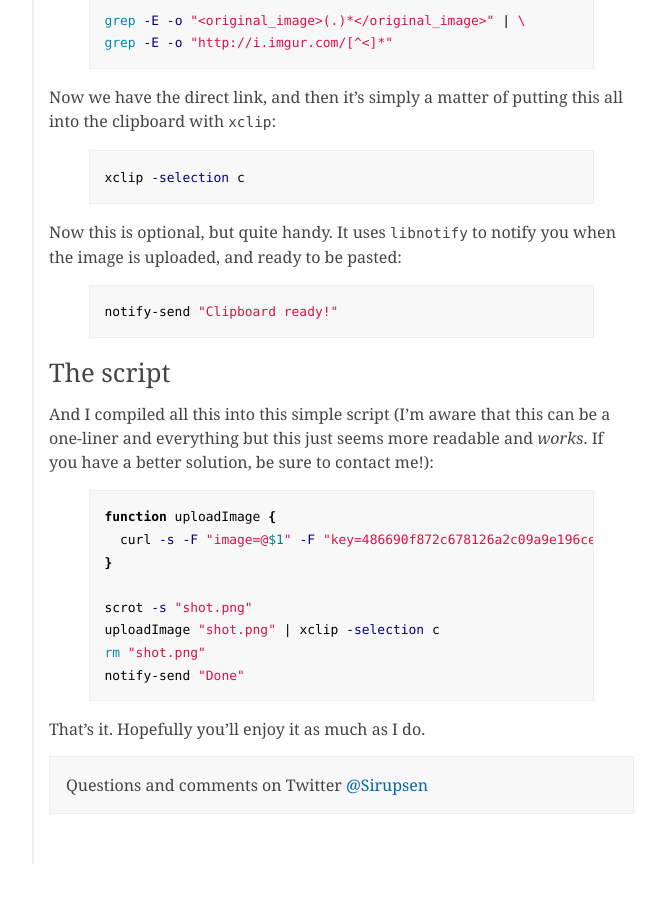
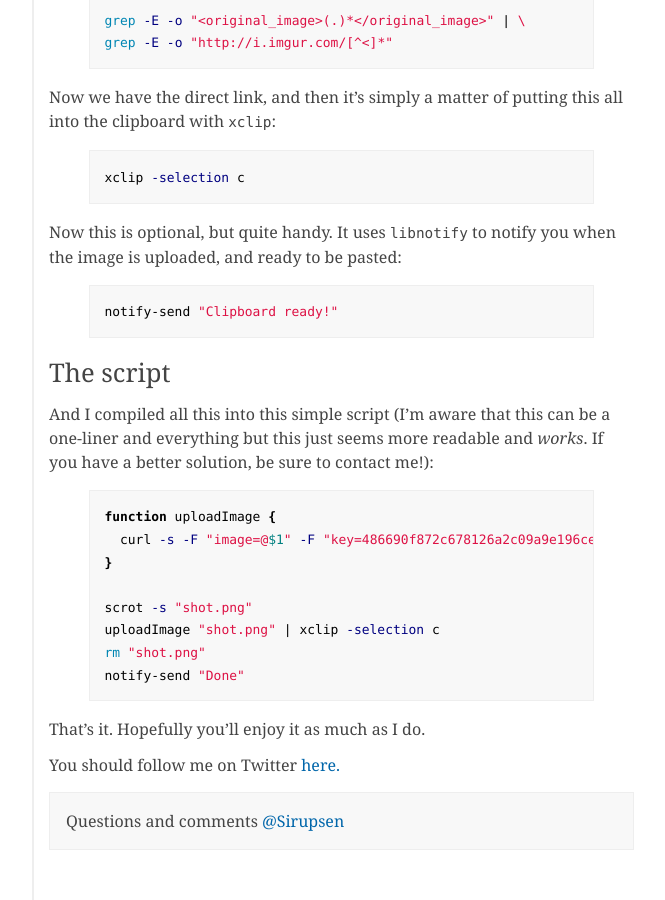
Before and after one commit to igor47/blog, a Jekyll site: the page built from _posts/2010-05-10-a-simple-imgur-bash-screenshot-utility.md, in a window 1280 px wide and 900 px high, scrolled down 1355 px. Shown: the whole window, without its empty margins (218-883 px from the left). Built offline with Jekyll 4.4.1, drawn with Linux system fonts in a browser that asks for light colours; Markdown is read by kramdown in place of the engine named in the settings; comment, search, counter and statistics services are not loaded; before the commit the page ends 2219 px from its top, so only the background shows below that.

Commit message:
You should follow me on Twitter.

```diff
--- a/_layouts/post.html
+++ b/_layouts/post.html
@@ -30,7 +30,11 @@ blog: true
 
   {{ content }}
 
+  <p>
+  You should follow me on Twitter <a href="http://twitter.com/Sirupsen">here.</a>
+  </p>
+
   <div class="sticker">
-    Questions and comments on Twitter <a href="http://twitter.com/Sirupsen">@Sirupsen</a>
+    Questions and comments <a href="http://twitter.com/Sirupsen">@Sirupsen</a>
   </div>
 </div>
```
